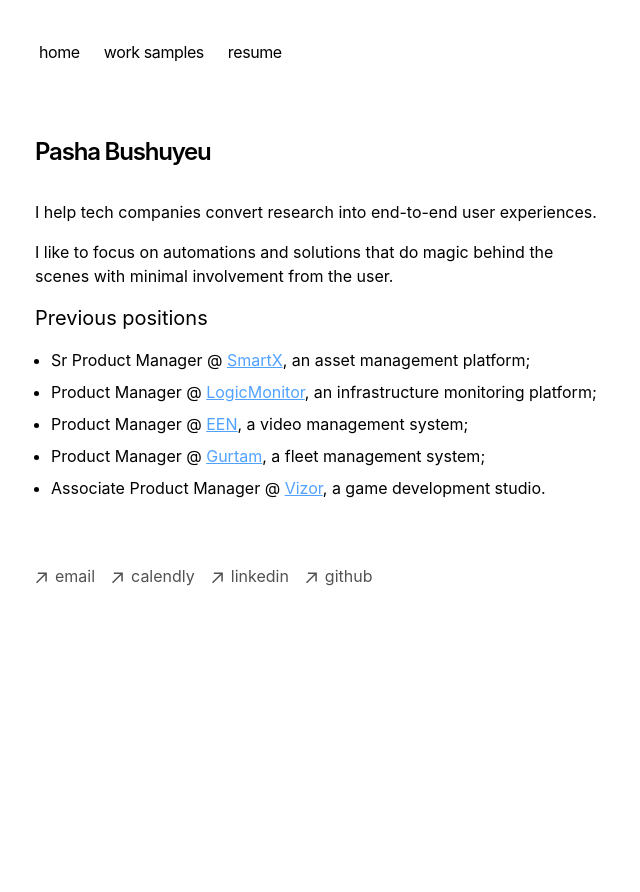
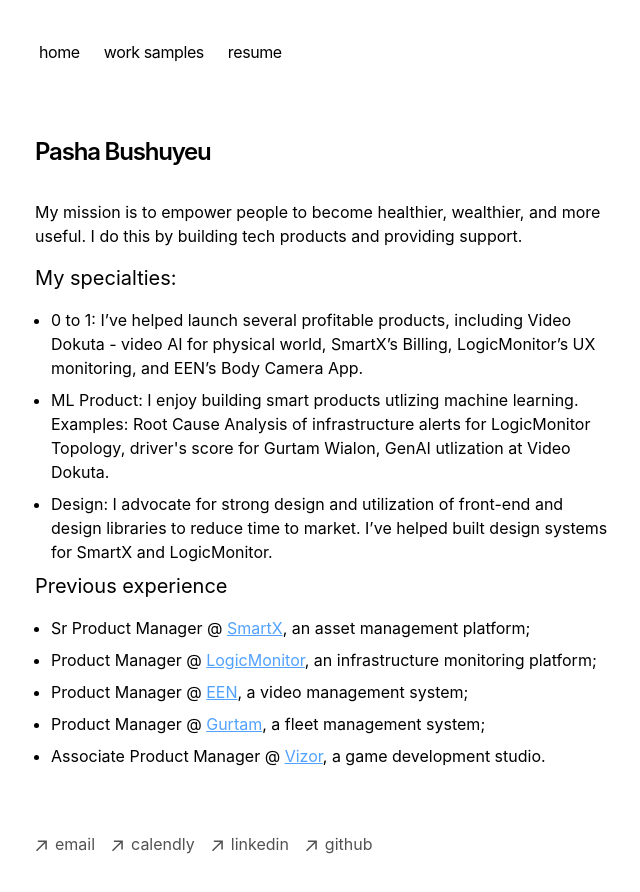
Before and after one commit to bushuyeu/portfolio, a Next.js app: page / in a window 1280 px wide. Shown: the top 892 px of the page, without its empty margins (317-957 px from the left). Before the commit the page ends 800 px from the top, so only its background shows below. Built offline with nearby package versions, Linux system fonts and the light colour scheme.

Commit message:
intro update

```diff
--- a/app/page.tsx
+++ b/app/page.tsx
@@ -8,19 +8,31 @@ export default function Page() {
         Pasha Bushuyeu
       </h1>
       <h3 className="mb-4">
-        {`I help tech companies convert research into end-to-end user experiences.`}
+        {`My mission is to empower people to become healthier, wealthier, and more useful. I do this by building tech products and providing support.`}
       </h3>
-      <h3 className="mb-4">
-        {`I like to focus on automations and solutions that do magic behind the scenes with minimal involvement from the user.`}
-      </h3>
-      <h3 className="mb-4">
-        {`
+      <h3 className="mb-4 text-xl">{`My specialties:`}</h3>
+      <ul className="list-disc ml-4">
+        <li className="mb-2">
+          0 to 1: I’ve helped launch several profitable products, including
+          Video Dokuta - video AI for physical world, SmartX’s Billing,
+          LogicMonitor’s UX monitoring, and EEN’s Body Camera App.
+        </li>
+        <li className="mb-2">
+          ML Product: I enjoy building smart products utlizing machine learning.
+          Examples: Root Cause Analysis of infrastructure alerts for
+          LogicMonitor Topology, driver's score for Gurtam Wialon, GenAI
+          utlization at Video Dokuta.
+        </li>
 
-        `}
-      </h3>
+        <li className="mb-2">
+          Design: I advocate for strong design and utilization of front-end and
+          design libraries to reduce time to market. I’ve helped built design
+          systems for SmartX and LogicMonitor.
+        </li>
+      </ul>
       <h3 className="mb-4 text-xl">
         {`
-        Previous positions
+        Previous experience
         `}
       </h3>
       <ul className="list-disc ml-4">
```
